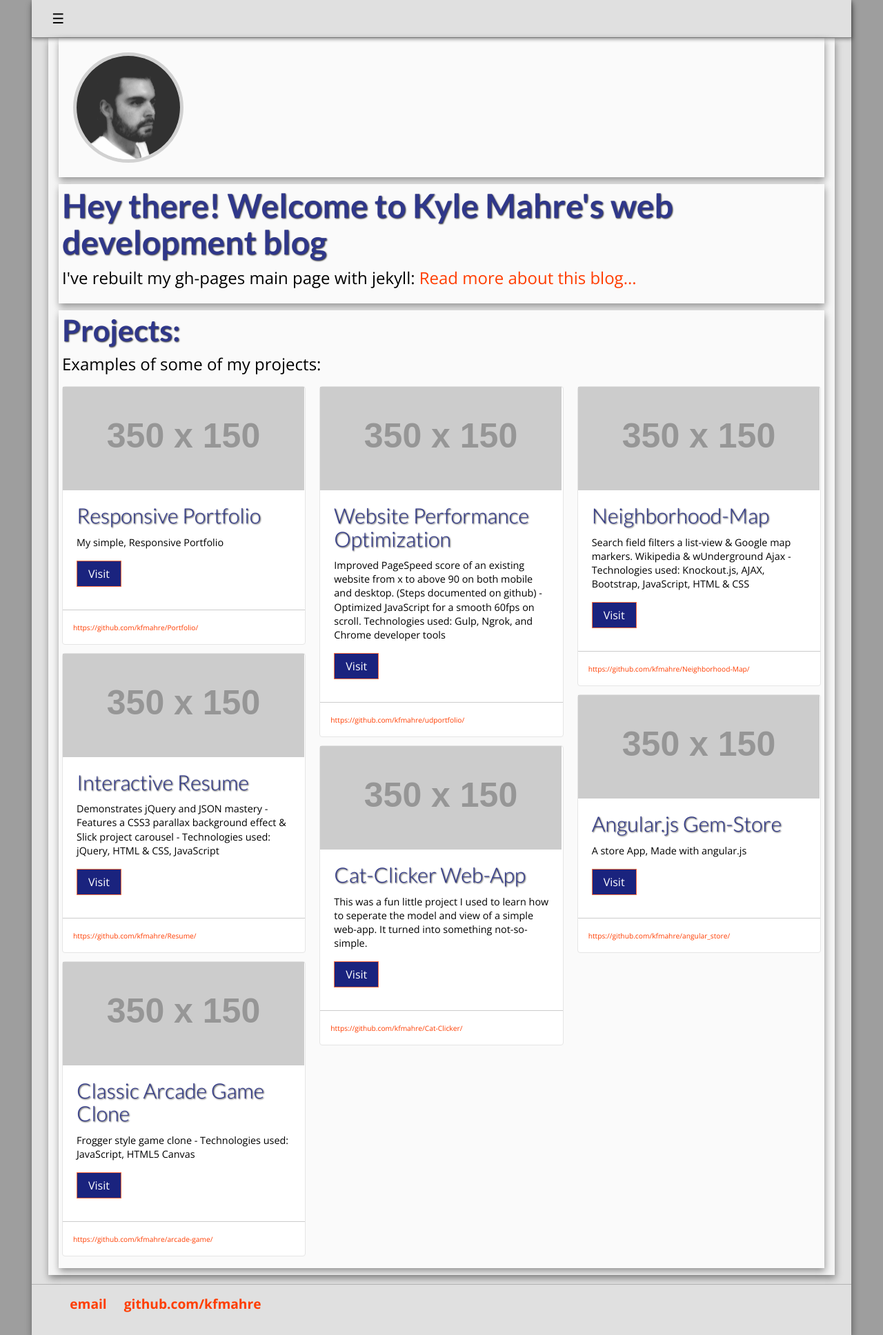
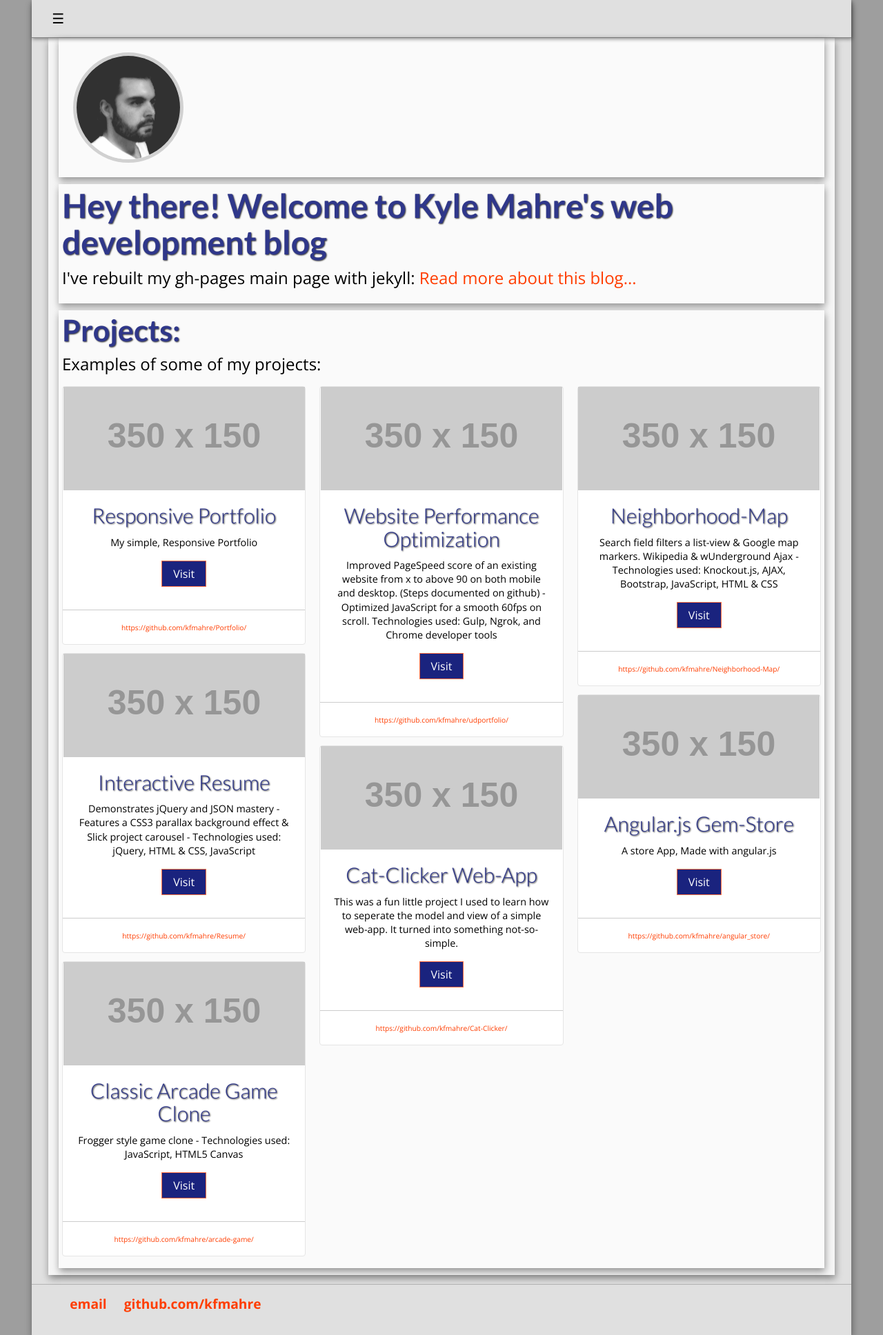
Before and after one commit to kfmahre/kfmahre.github.io, a Jekyll site: the page built from index.html, in a window 1280 px wide. Shown: the whole page at 69% size. Built offline with Jekyll 4.4.1, drawn with Linux system fonts in a browser that asks for light colours.

Commit message:
text-xs-center added to cards

```diff
--- a/index.html
+++ b/index.html
@@ -18,7 +18,7 @@ title: Kyle Mahre, Web Developer
       <p class="text-thin">Examples of some of my projects:</p>
 
         <div class="card-columns" ng-controller="CardController as cards">
-          <div class="card" ng-repeat="project in cards.projects">
+          <div class="card text-xs-center" ng-repeat="project in cards.projects">
             <div class="carousel-item">
               <img class="card-img-top fit" ng-src="[[project.projectImg]]" alt="Card image cap"/>
               <div class="card-block">
```
